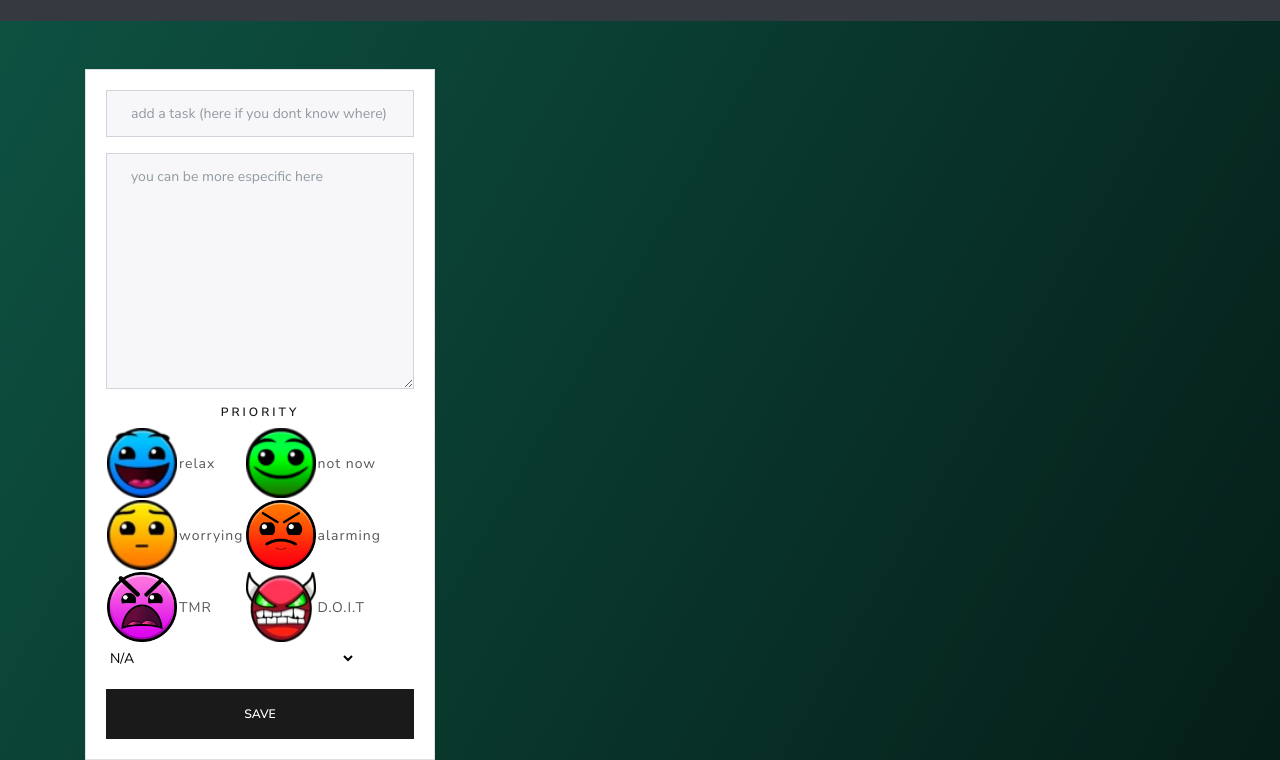
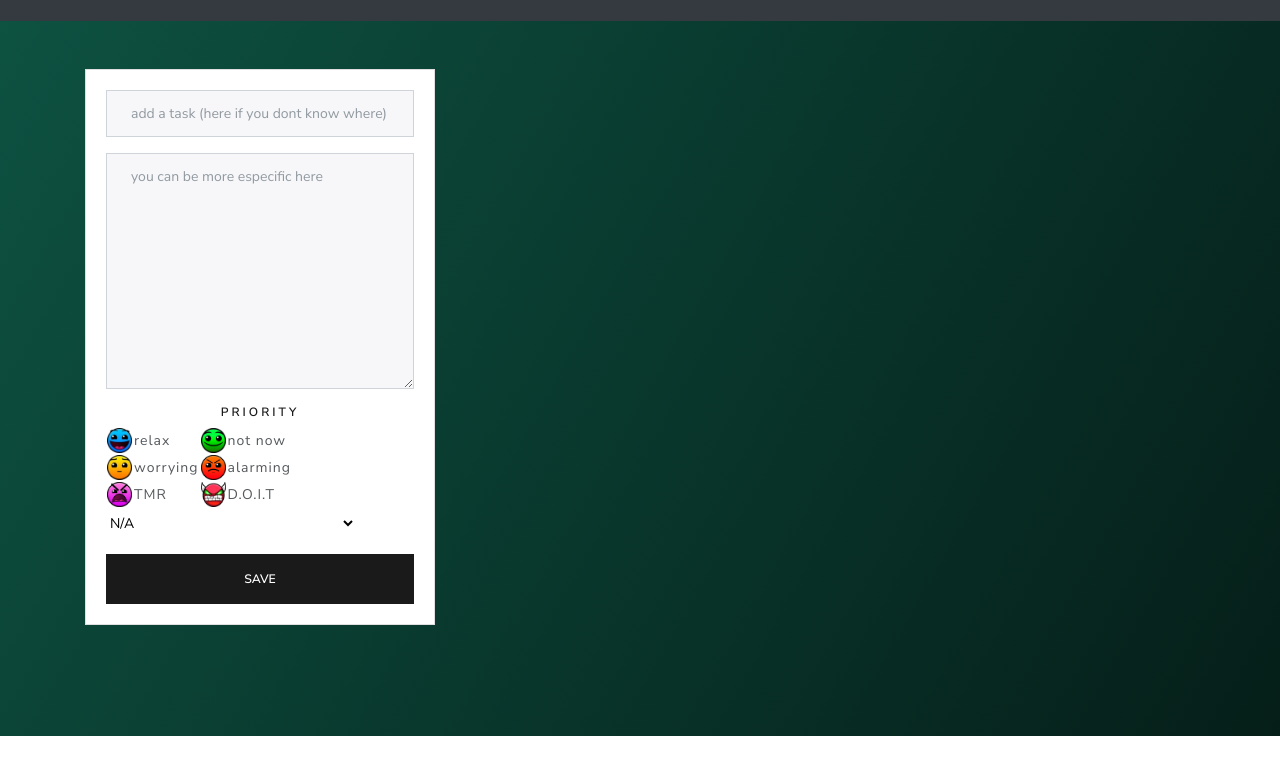
Before and after one commit to SHADOW-LUCKY/luckywebapptask, a plain HTML site: page index.html in a window 1280 px wide. Shown: the part 64-824 px from the top of the page. After the commit the page ends 800 px from the top, so only its background shows below. Drawn offline with nearby package versions, Linux system fonts and the light colour scheme.

Commit message:
12.5
updated

```diff
--- a/style.css
+++ b/style.css
@@ -1,6 +1,6 @@
 .priority img{
-width: 70px;
-height: 70px;
+width: 25px;
+height: 25px;
 }
 
 .priority h6{
```
